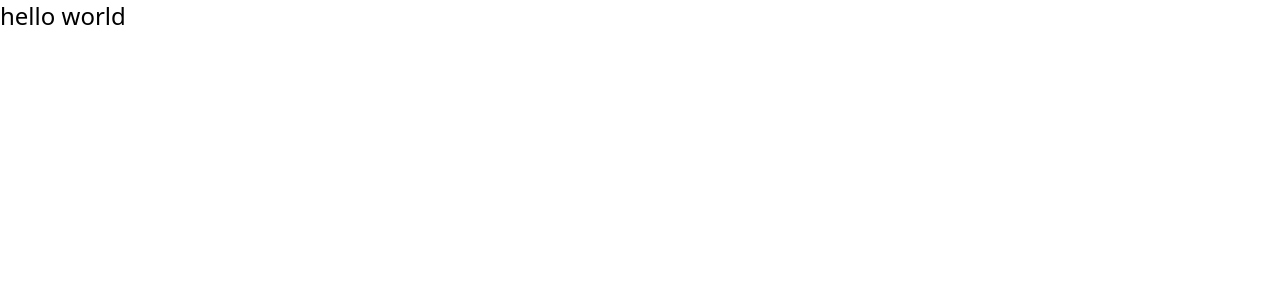
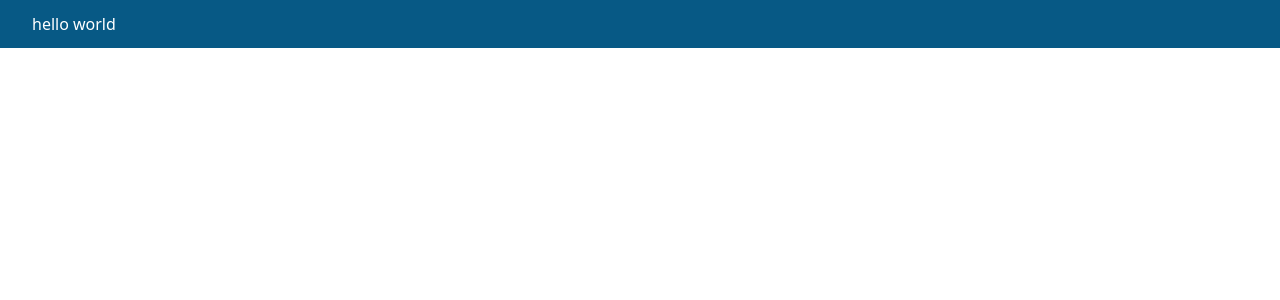
Before and after one commit to nathanaelsanilo/intro-component-with-signup-form, a Vue app: page / in a window 1280 px wide. Shown: the top 300 px of the page. Built offline with nearby package versions, Linux system fonts and the light colour scheme.

Commit message:
build: add git hooks

```diff
--- a/package.json
+++ b/package.json
@@ -31,7 +31,8 @@
     "eslint-plugin-vue": "^9.15.1",
     "npm-run-all": "^4.1.5",
     "postcss": "^8.4.28",
-    "prettier": "^3.0.0",
+    "prettier": "3.0.2",
+    "prettier-plugin-tailwindcss": "^0.5.3",
     "tailwindcss": "^3.3.3",
     "typescript": "~5.1.6",
     "vite": "^4.4.6",
--- a/src/App.vue
+++ b/src/App.vue
@@ -1,11 +1,7 @@
-<script setup lang="ts">
-</script>
+<script setup lang="ts"></script>
 
 <template>
-  <main class="text-2xl">
-    hello world
-  </main>
+  <main class="bg-sky-700 px-4 py-2 text-white hover:bg-sky-800 sm:px-8 sm:py-3">hello world</main>
 </template>
 
-<style scoped>
-</style>
+<style scoped></style>
```
Also changed, not shown: prettier.config.cjs (added, +10 -0 lines), .prettierrc.json (deleted), 1 other file (tests, documents, lock files or other folders).
